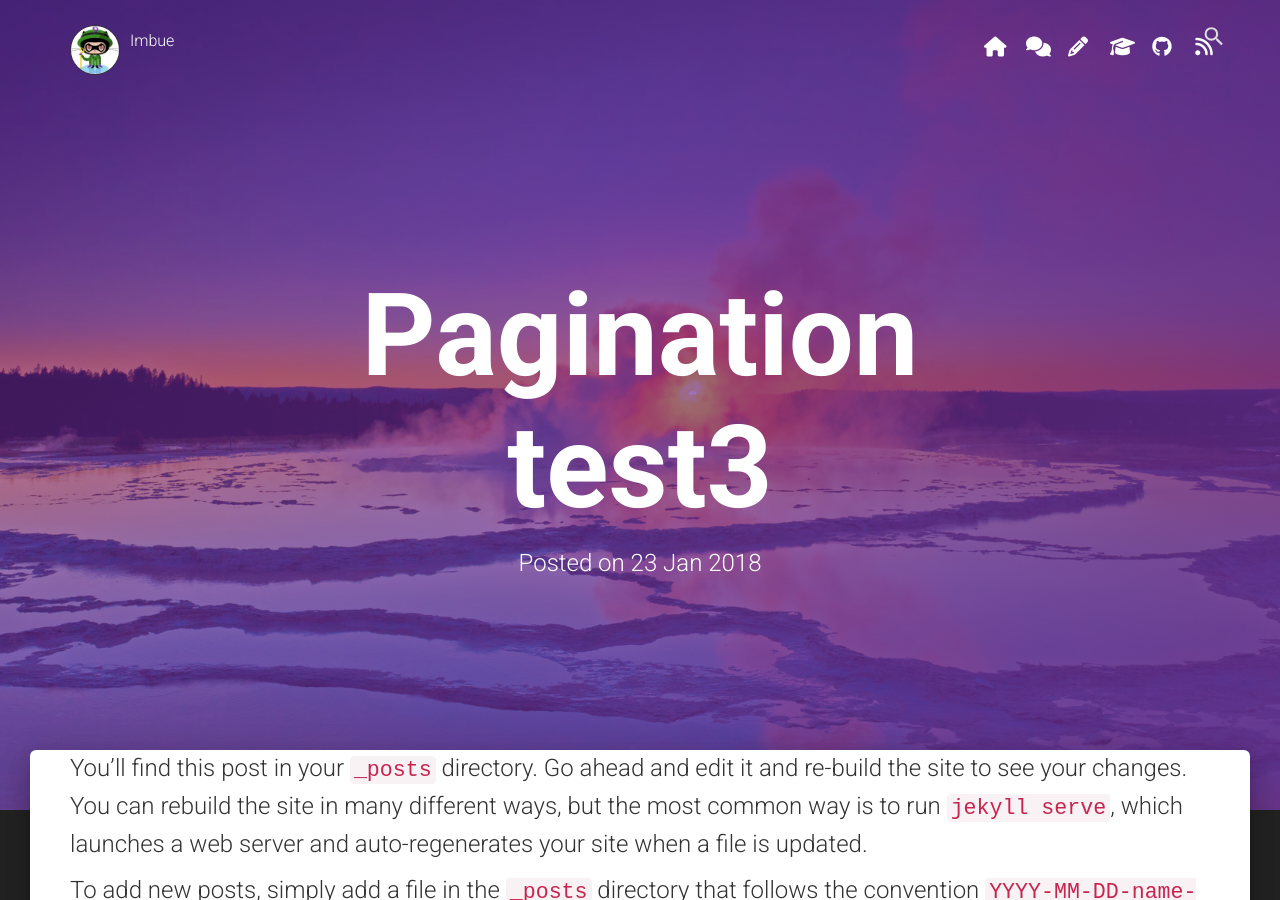
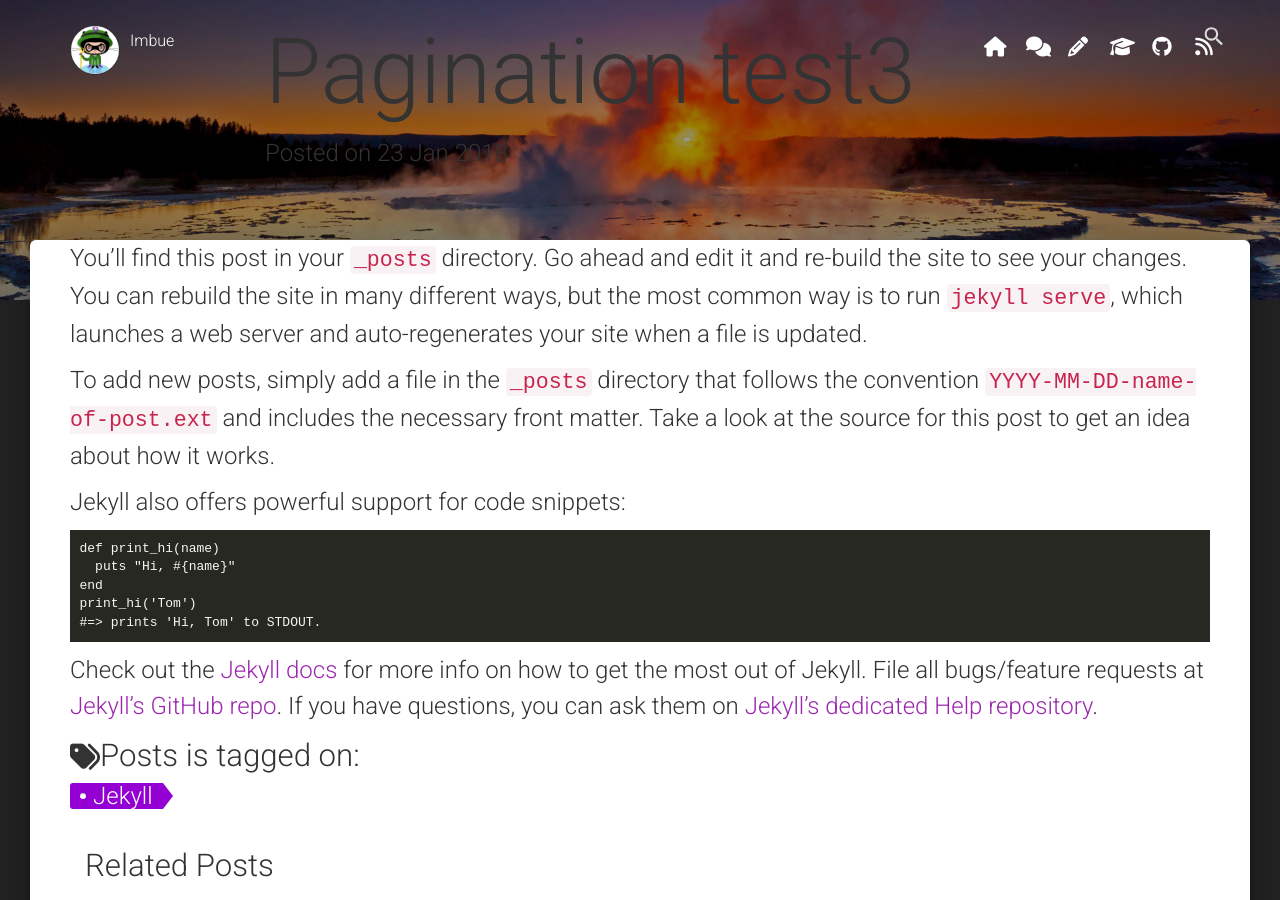
Before and after one commit to tip4programs/imbue, a Jekyll site: the page built from _posts/2018-01-23-pagination-test3.md, in a window 1280 px wide and 900 px high. Built offline with Jekyll 4.4.1, drawn with Linux system fonts in a browser that asks for light colours; nearby versions of some CDN libraries; comment, search, counter and statistics services are not loaded.

Commit message:
Update post.html

```diff
--- a/_layouts/post.html
+++ b/_layouts/post.html
@@ -3,7 +3,7 @@
 {% include head.html %}
 </head>
 
-<body class="index-page">
+<body>
   {% include navbar.html %}
   {% include hero_header.html %}
 
```
